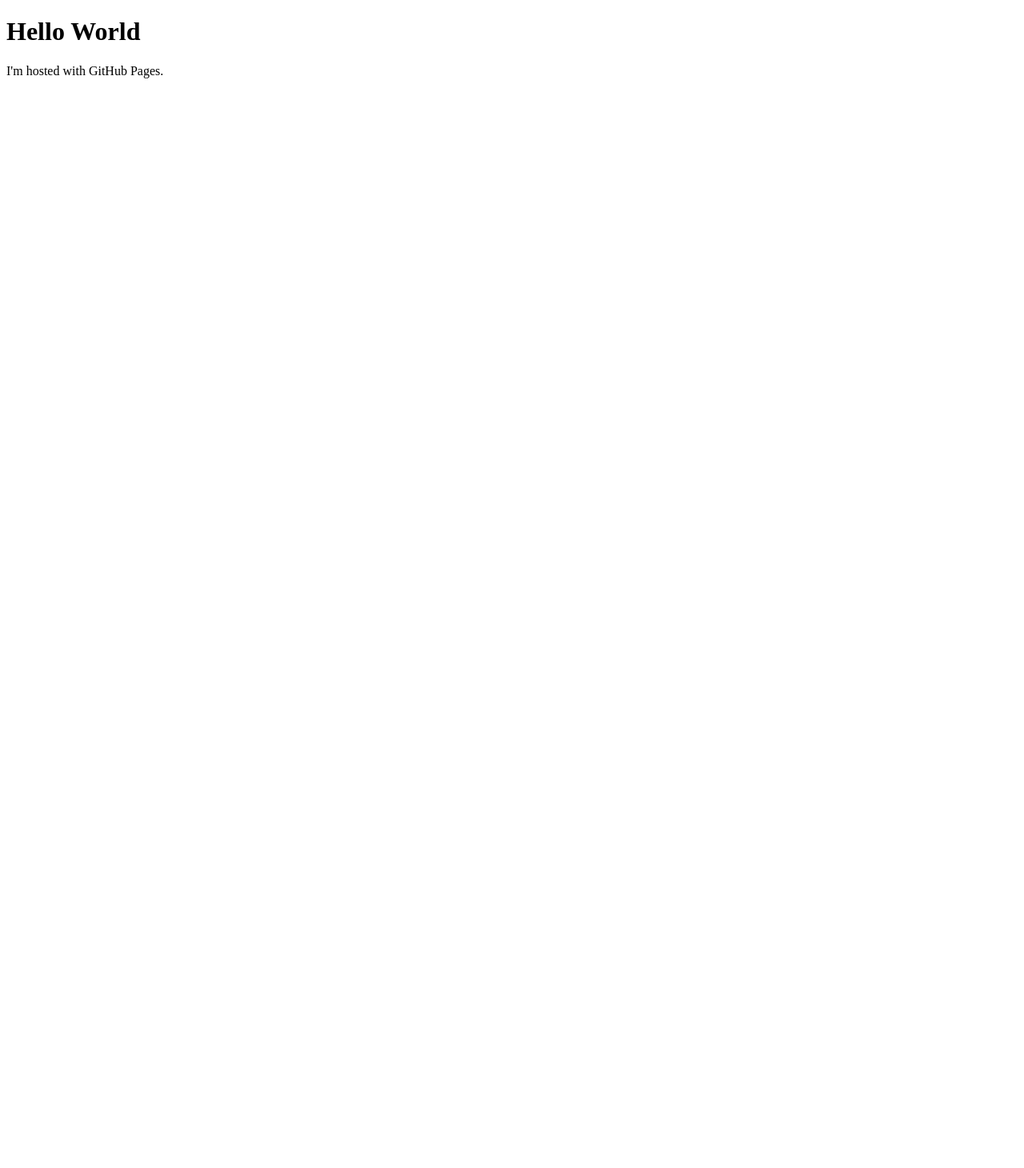
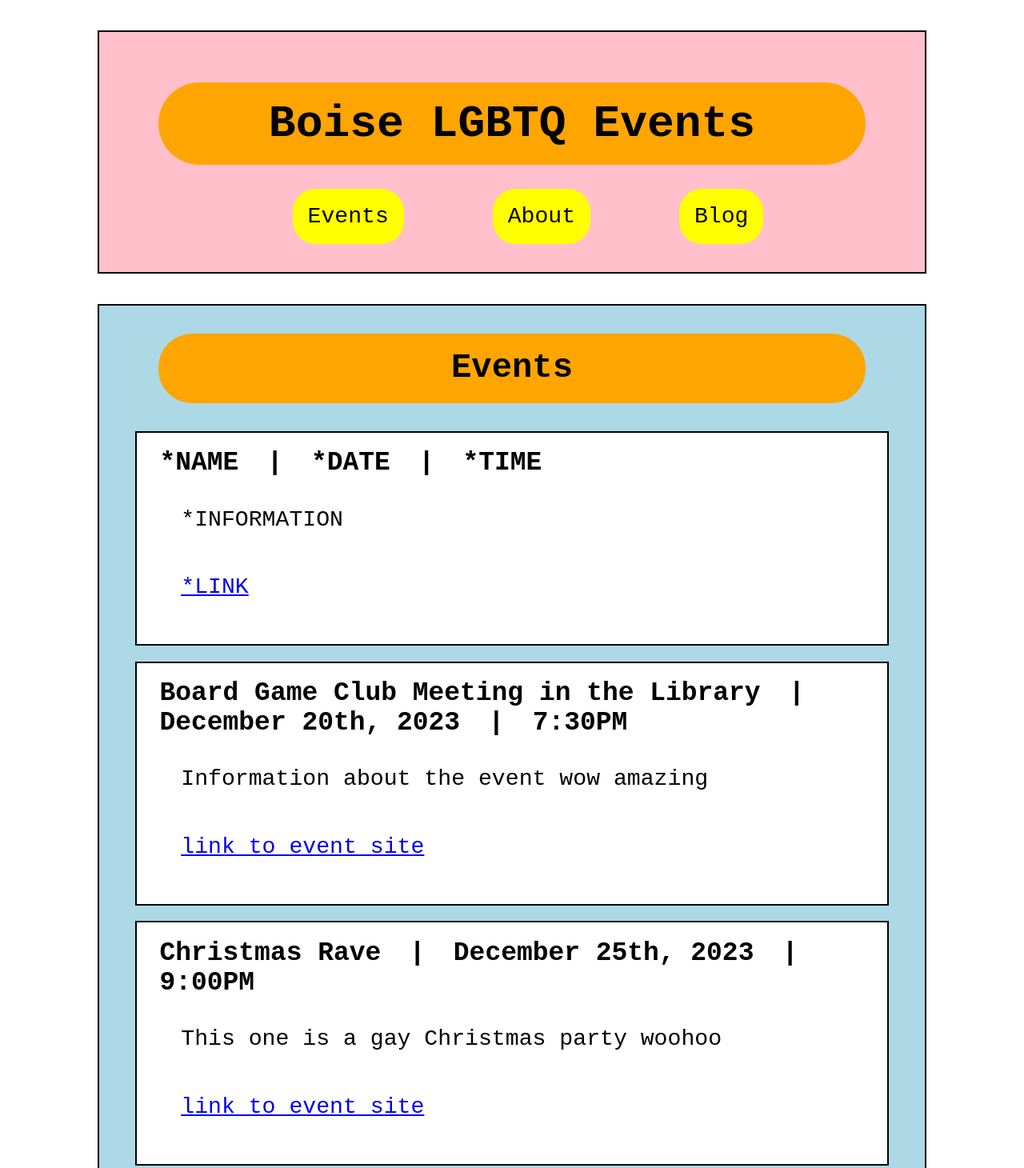
Before and after one commit to alizaso97/boiselgbtqevents.github.io, a plain HTML site: page index.html in a window 1280 px wide. Shown: the top 1460 px of the page at 80% size. Before the commit the page ends 800 px from the top, so only its background shows below. Drawn offline with Linux system fonts and the light colour scheme.

Commit message:
Update index.html

```diff
--- a/index.html
+++ b/index.html
@@ -1,7 +1,48 @@
 <!DOCTYPE html>
-<html>
+<head>
+    <link rel="stylesheet" href="styles.css">
+    <link rel="icon" type="image/x-icon" href="/images/favicon.ico">
+    <title>Events | Boise LGBTQ Events</title>
+</head>
 <body>
-<h1>Hello World</h1>
-<p>I'm hosted with GitHub Pages.</p>
+    <div id="header">
+        <a href="events.html"><h1>Boise LGBTQ Events</h1></a>
+            <ul>
+                <a href="events.html"><li>Events</li></a>
+                <a href="about.html"><li>About</li></a>
+                <a href="blog.html"><li>Blog</li></a>
+            </ul>
+    </div>
+    <div id="content">
+        <h2>Events</h2>
+<!--Placeholder Event, eventually a form will populate this-->
+            <div id="event">
+                <h3>*NAME</h3>
+                <h3>|</h3>
+                <h3>*DATE</h3>
+                <h3>|</h3>
+                <h3>*TIME</h3>
+                <p>*INFORMATION</p>
+                <p><a href="events.html">*LINK</a></p>
+
+            </div>
+            <div id="event">
+                <h3>Board Game Club Meeting in the Library</h3>
+                <h3>|</h3>
+                <h3>December 20th, 2023</h3>
+                <h3>|</h3>
+                <h3>7:30PM</h3>
+                <p>Information about the event wow amazing</p>
+                <p><a href="events.html">link to event site</a></p>
+            </div>
+            <div id="event">
+                <h3>Christmas Rave</h3>
+                <h3>|</h3>
+                <h3>December 25th, 2023</h3>
+                <h3>|</h3>
+                <h3>9:00PM</h3>
+                <p>This one is a gay Christmas party woohoo</p>
+                <p><a href="events.html">link to event site</a></p>
+            </div>
+    </div>
 </body>
-</html>
```
